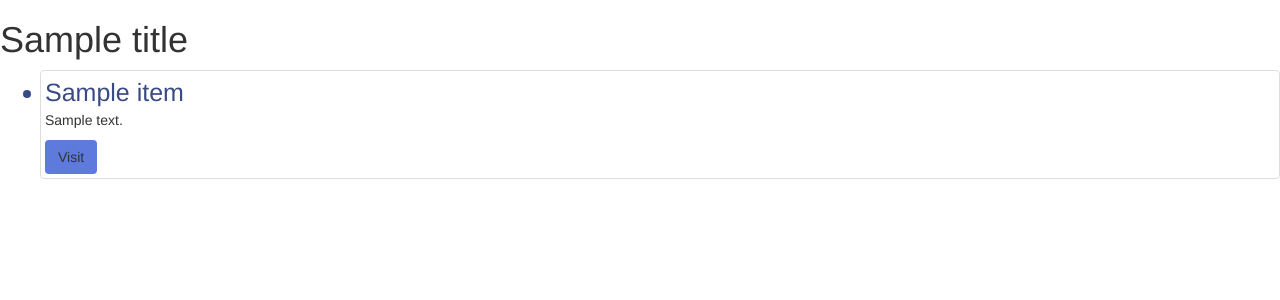
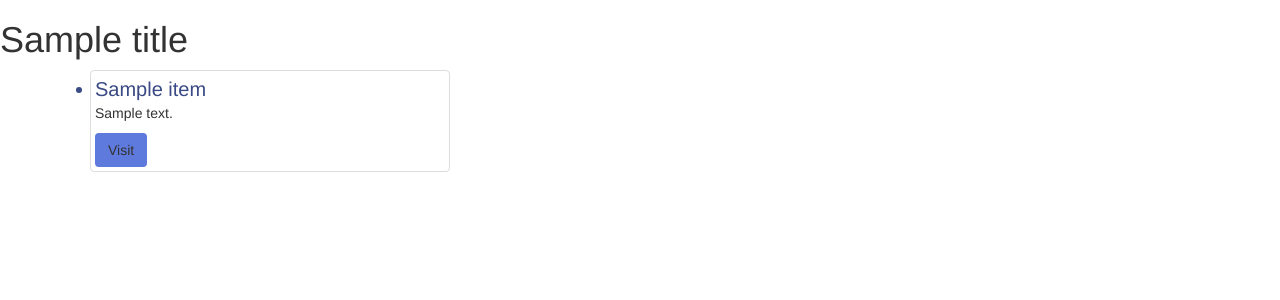
Before and after one commit to MutumaMutuma/NewsHighlight, a Flask app: template app/templates/index.html in a window 1280 px wide. Shown: the top 300 px of the page. Run offline with Flask 2, Linux system fonts and the light colour scheme; the template is opened without the code that fills it: most values are stand-ins (such as "Sample title", 1, 10 or a date in 2020); some libraries are stand-ins or nearby versions.

```diff
--- a/app/templates/index.html
+++ b/app/templates/index.html
@@ -4,15 +4,19 @@
     {% block content %}
        <h1> {{ title }} </h1>
        <ul>
-
+    <div class="container">
+       <div class="row">
        {% for item in enter%}
-       <div class="thumbnail">
-       <li style="color:#3a4a84; font-size:25px;">{{item.name}}</li>
-       <p>{{ item.description }}</p>
-       <button style="background-color:#5f7add;" class="btn btn">Visit</button>
+       <div class="col-md-4">
+        <div class="thumbnail">
+            <li style="color:#3a4a84; font-size:20px;">{{item.name}}</li>
+            <p>{{ item.description }}</p>
+            <button style="background-color:#5f7add;" class="btn btn">Visit</button>
+        </div>
        </div>
        {% endfor %}
-
+       </div>
+    </div>
        </ul>
     {% endblock %}
     </body>
```
Also changed, not shown: app/templates/articles.html (added).
